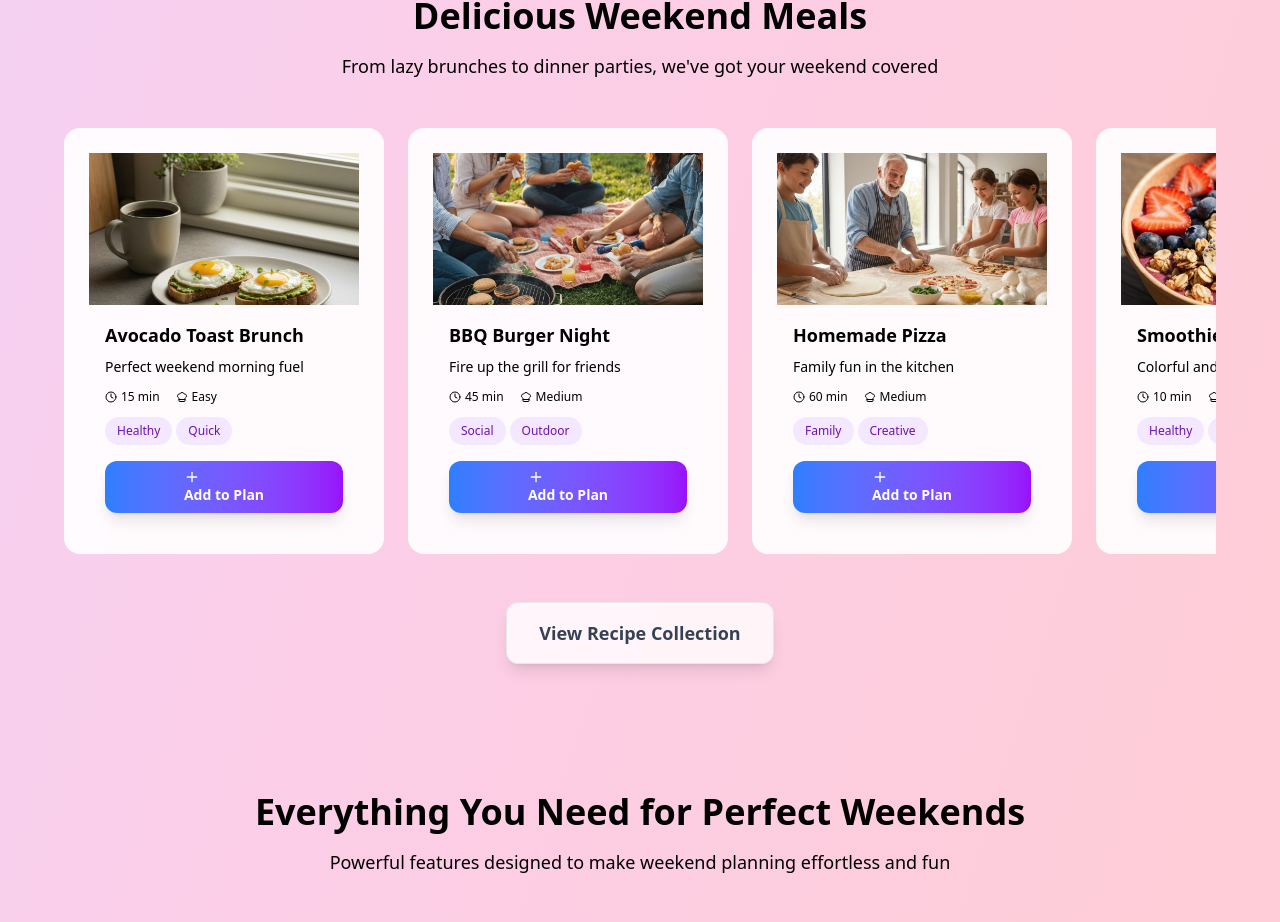
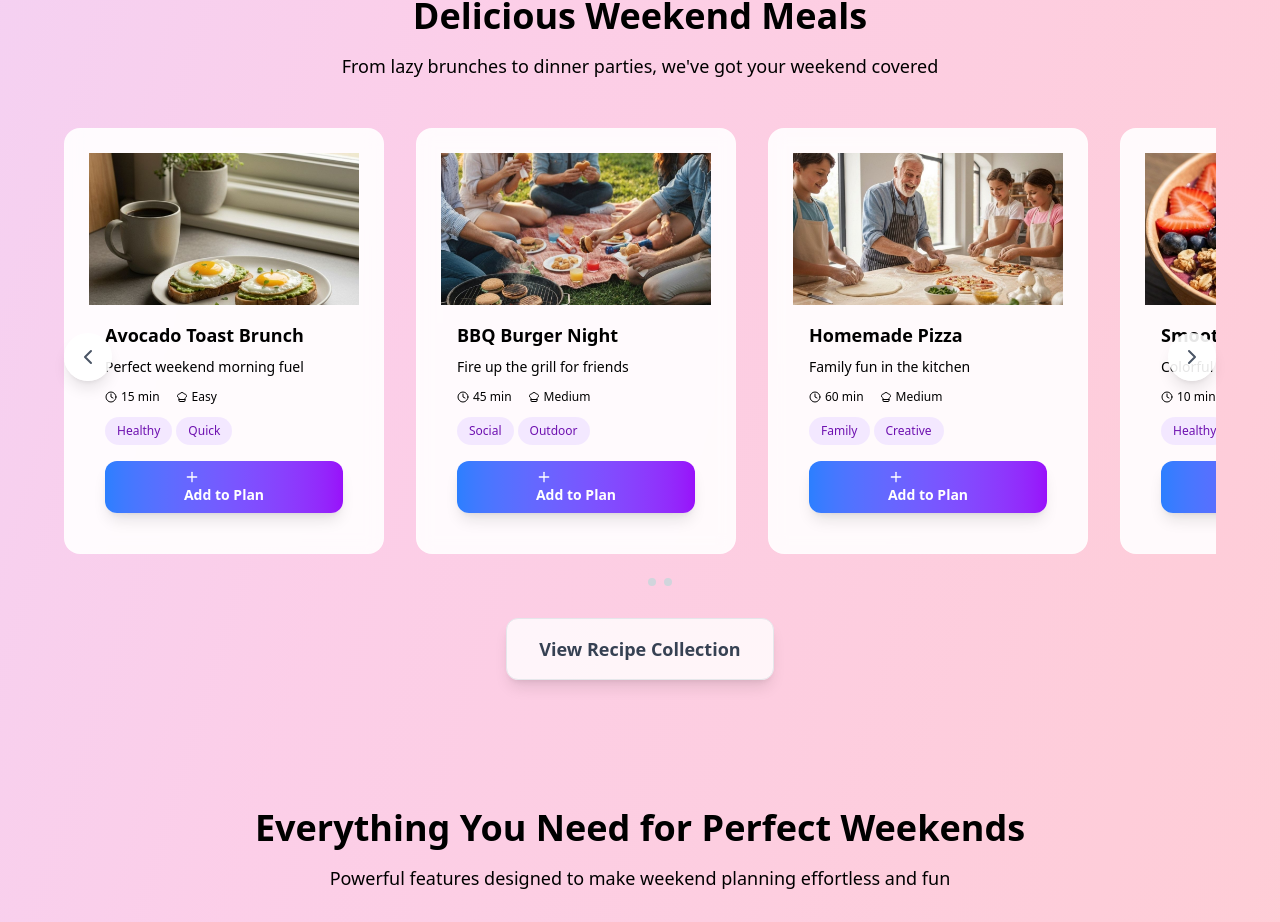
Before and after one commit to inevitable-ank/Weekndry, a React (Vite) app: page / in a window 1280 px wide. Shown: the part 2579-3501 px from the top of the page. Built offline with nearby package versions, Linux system fonts and the light colour scheme.

Commit message:
Added carousel

```diff
--- a/src/components/home/meal-ideas.tsx
+++ b/src/components/home/meal-ideas.tsx
@@ -1,7 +1,8 @@
+import { useState } from "react"
 import { Card, CardContent } from "@/components/ui/Card"
 import { Button } from "@/components/ui/Button"
 import { Badge } from "@/components/ui/Badge"
-import { Clock, ChefHat, Plus } from "lucide-react"
+import { Clock, ChefHat, Plus, ChevronLeft, ChevronRight } from "lucide-react"
 import avocadoToast from "@/assets/avocado-toast-with-eggs-and-coffee (1).jpg"
 import grilledBurgers from "@/assets/grilled-burgers-with-friends-outdoors (1).jpg"
 import homemadePizza from "@/assets/homemade-pizza-making-with-family (1).jpg"
@@ -57,6 +58,22 @@ const meals = [
 ]
 
 export function MealIdeas() {
+  const [currentIndex, setCurrentIndex] = useState(0)
+  const cardsPerView = 3
+
+  const nextSlide = () => {
+    setCurrentIndex((prevIndex) =>
+      prevIndex + 1 >= meals.length - cardsPerView + 1 ? 0 : prevIndex + 1
+    )
+  }
+
+  const prevSlide = () => {
+    setCurrentIndex((prevIndex) =>
+      prevIndex - 1 < 0 ? meals.length - cardsPerView : prevIndex - 1
+    )
+  }
+
+
   return (
     <section className="py-16 px-4 sm:px-6 lg:px-8">
       <div className="mx-auto max-w-7xl">
@@ -67,10 +84,36 @@ export function MealIdeas() {
           </p>
         </div>
 
-        <div className="overflow-x-auto">
-          <div className="flex gap-6 pb-4" style={{ width: "max-content" }}>
+        <div className="relative">
+          {/* Navigation Arrows */}
+          <button
+            onClick={prevSlide}
+            className="absolute left-0 top-1/2 -translate-y-1/2 z-10 bg-white/90 hover:bg-white shadow-lg rounded-full p-3 transition-all duration-200 hover:scale-110"
+          >
+            <ChevronLeft className="h-6 w-6 text-gray-600" />
+          </button>
+
+          <button
+            onClick={nextSlide}
+            className="absolute right-0 top-1/2 -translate-y-1/2 z-10 bg-white/90 hover:bg-white shadow-lg rounded-full p-3 transition-all duration-200 hover:scale-110"
+          >
+            <ChevronRight className="h-6 w-6 text-gray-600" />
+          </button>
+
+          {/* Carousel Container */}
+          <div className="overflow-hidden relative">
+            <div
+              className="flex gap-8 transition-transform duration-700 ease-in-out"
+              style={{
+                transform: `translateX(-${currentIndex * (320 + 32)}px)`, // 320px card width + 32px gap
+                width: `${meals.length * (320 + 32)}px`
+              }}
+            >
               {meals.map((meal) => (
-              <Card key={meal.id} className="w-80 flex-shrink-0 hover:shadow-lg transition-shadow duration-200">
+                <Card
+                  key={meal.id}
+                  className="w-80 flex-shrink-0 hover:shadow-lg transition-all duration-300 hover:scale-105"
+                >
                   <div className="aspect-video relative overflow-hidden">
                     <img src={meal.image || "/placeholder.svg"} alt={meal.name} className="w-full h-full object-cover" />
                   </div>
@@ -108,6 +151,22 @@ export function MealIdeas() {
             </div>
           </div>
 
+          {/* Carousel Indicators */}
+          <div className="flex justify-center mt-6 gap-2">
+            {Array.from({ length: meals.length - cardsPerView + 1 }).map((_, index) => (
+              <button
+                key={index}
+                onClick={() => setCurrentIndex(index)}
+                className={`w-2 h-2 rounded-full transition-all duration-200 ${
+                  currentIndex === index
+                    ? 'bg-primary w-8'
+                    : 'bg-gray-300 hover:bg-gray-400'
+                }`}
+              />
+            ))}
+          </div>
+        </div>
+
         <div className="text-center mt-8">
           <Button variant="secondary" size="lg">
             View Recipe Collection
```
Lines whose indentation alone changed are shown as unchanged.
